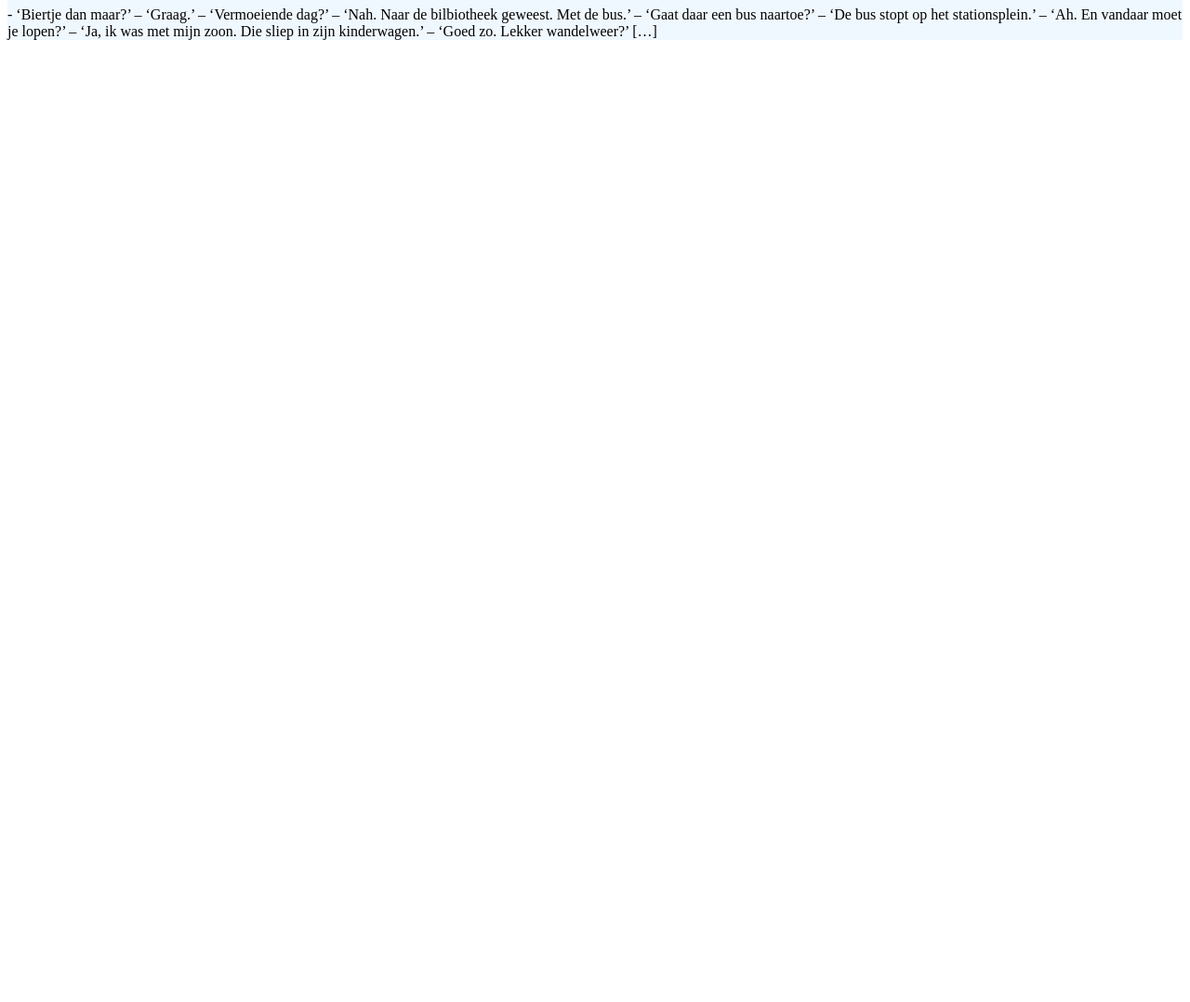
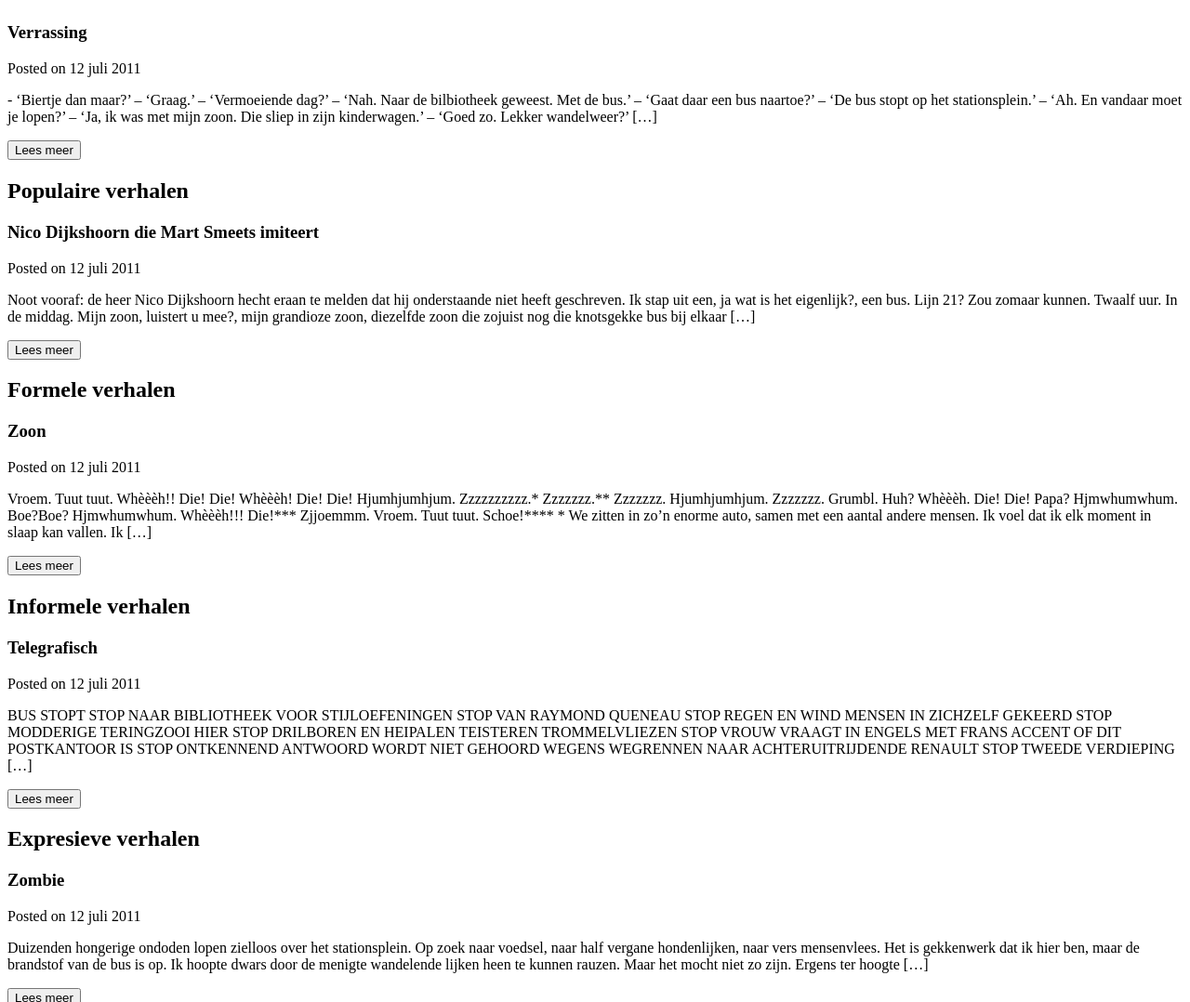
Before and after one commit to DieuwertjeBlom/projectweb, a plain HTML site: page index.html in a window 1280 px wide. Shown: the part 414-1492 px from the top of the page at 93% size. Before the commit the page ends 800 px from the top, so only its background shows below. Drawn offline with Linux system fonts and the light colour scheme; files that its build step writes are made by us from their sources.

Commit message:
Add files via upload

```diff
--- a/index.html
+++ b/index.html
@@ -44,20 +44,80 @@
            </section>
            <img src="/assets/images/transavia-logo-stacked-white.svg" class="transaviaheaderlogo" alt="Transavia logo">
        </section>
+        </header>
+       <section class="middleblock">
 
-       <section class="middleblock">
-           <article class="verhaalje">
+          <!-- nieuwe verhaal -->
+           <article class="verhaal nieuw">
                <h2>Nieuwe verhalen</h2>
                <h3>Verrassing</h3>
-
+               <!-- aantal sterren, vragen -->
+               <p class="datum"> Posted on	12 juli 2011</p>
                <p class="tekst">
                    - ‘Biertje dan maar?’ – ‘Graag.’ – ‘Vermoeiende dag?’ – ‘Nah. Naar de bilbiotheek geweest. Met de bus.’ – ‘Gaat daar een bus naartoe?’ – ‘De bus stopt op het stationsplein.’ – ‘Ah. En vandaar moet je lopen?’ – ‘Ja, ik was met mijn zoon. Die sliep in zijn kinderwagen.’ – ‘Goed zo. Lekker wandelweer?’ […]
                </p>
+               <button class="leesmeer" alt="lees meer over verrassing">Lees meer </button>
+           </article>
+
+           <!-- Meest populair verhaal -->
+             <article class="verhaal populair">
+               <h2>Populaire verhalen</h2>
+               <h3>Nico Dijkshoorn die Mart Smeets imiteert</h3>
+               <!-- aantal sterren, vragen -->
+               <p class="datum"> Posted on	12 juli 2011</p>
+               <p class="tekst">
+                  Noot vooraf: de heer Nico Dijkshoorn hecht eraan te melden dat hij onderstaande niet heeft geschreven. Ik stap uit een, ja wat is het eigenlijk?, een bus. Lijn 21? Zou zomaar kunnen. Twaalf uur. In de middag. Mijn zoon, luistert u mee?, mijn grandioze zoon, diezelfde zoon die zojuist nog die knotsgekke bus bij elkaar […]
+               </p>
+               <button class="leesmeer" alt="lees meer over Nico Dijkshoorn die Mart Smeets imiteert">Lees meer </button>
            </article>
        </section>
-   </header>
+
+       <section class="thirtdblock">
+
+            <!-- Formele verhalen -->
+             <article class="verhaal formeel">
+               <h2>Formele verhalen</h2>
+               <h3>Zoon</h3>
+               <!-- aantal sterren, vragen -->
+               <p class="datum"> Posted on	12 juli 2011</p>
+               <p class="tekst">
+                   Vroem. Tuut tuut. Whèèèh!! Die! Die! Whèèèh! Die! Die! Hjumhjumhjum. Zzzzzzzzzz.* Zzzzzzz.** Zzzzzzz. Hjumhjumhjum. Zzzzzzz. Grumbl. Huh? Whèèèh. Die! Die! Papa? Hjmwhumwhum. Boe?Boe? Hjmwhumwhum. Whèèèh!!! Die!*** Zjjoemmm. Vroem. Tuut tuut. Schoe!**** * We zitten in zo’n enorme auto, samen met een aantal andere mensen. Ik voel dat ik elk moment in slaap kan vallen. Ik […]
+                </p>
+               <button class="leesmeer" alt="lees meer over Zoon">Lees meer </button>
+            </article>
+
+               <!-- Informele verhalen -->
+             <article class="verhaal informeel">
+               <h2>Informele verhalen</h2>
+               <h3>Telegrafisch</h3>
+               <!-- aantal sterren, vragen -->
+               <p class="datum"> Posted on	12 juli 2011</p>
+               <p class="tekst">
+                   BUS STOPT STOP NAAR BIBLIOTHEEK VOOR STIJLOEFENINGEN STOP VAN RAYMOND QUENEAU STOP REGEN EN WIND MENSEN IN ZICHZELF GEKEERD STOP MODDERIGE TERINGZOOI HIER STOP DRILBOREN EN HEIPALEN TEISTEREN TROMMELVLIEZEN STOP VROUW VRAAGT IN ENGELS MET FRANS ACCENT OF DIT POSTKANTOOR IS STOP ONTKENNEND ANTWOORD WORDT NIET GEHOORD WEGENS WEGRENNEN NAAR ACHTERUITRIJDENDE RENAULT STOP TWEEDE VERDIEPING […]
+                </p>
+               <button class="leesmeer" alt="lees meer over Telegrafisch">Lees meer </button>
+            </article>
+
+               <!-- Expressieve verhalen -->
+             <article class="verhaal expressief">
+               <h2>Expresieve verhalen</h2>
+               <h3>Zombie</h3>
+               <!-- aantal sterren, vragen -->
+               <p class="datum"> Posted on	12 juli 2011</p>
+               <p class="tekst">
+                   Duizenden hongerige ondoden lopen zielloos over het stationsplein. Op zoek naar voedsel, naar half vergane hondenlijken, naar vers mensenvlees. Het is gekkenwerk dat ik hier ben, maar de brandstof van de bus is op. Ik hoopte dwars door de menigte wandelende lijken heen te kunnen rauzen. Maar het mocht niet zo zijn. Ergens ter hoogte […]
+                </p>
+                <button class="leesmeer" alt="lees meer over Zombie">Lees meer </button>
+           </article>
+       </section>
+
+    <!-- footer -->
+    <footer>
+        <img src="/assets/images/transavia-logo-stacked-white.svg" class="transaviaheaderlogo" alt="Transavia logo">
+
+        &copy;2017
 
 
-
+    </footer>
 </body>
 </html>
```
Also changed, not shown: creataccount.html (added, +23 -0 lines), login.html (added, +20 -0 lines), assets/images/transavia-logo-stacked-white.svg (added).
